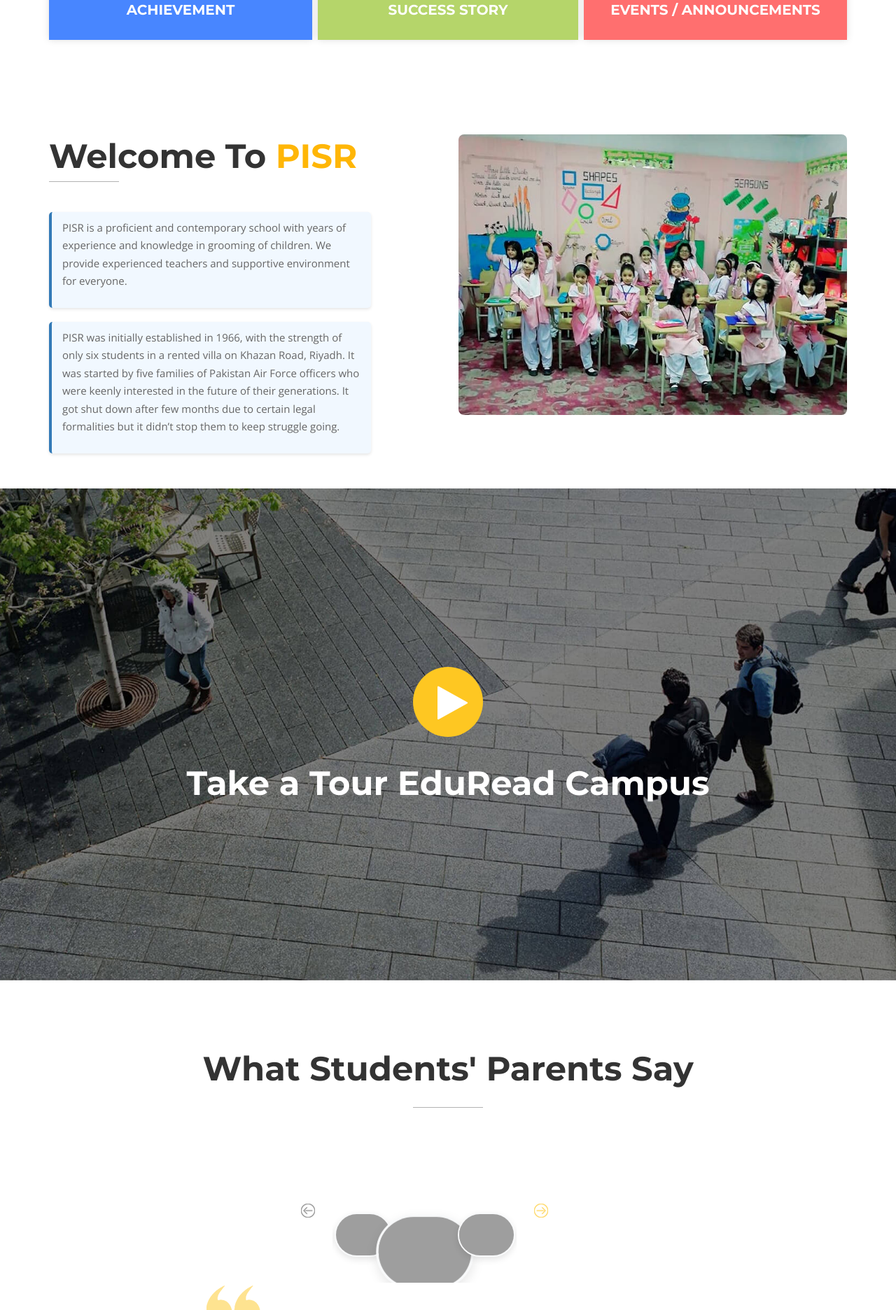
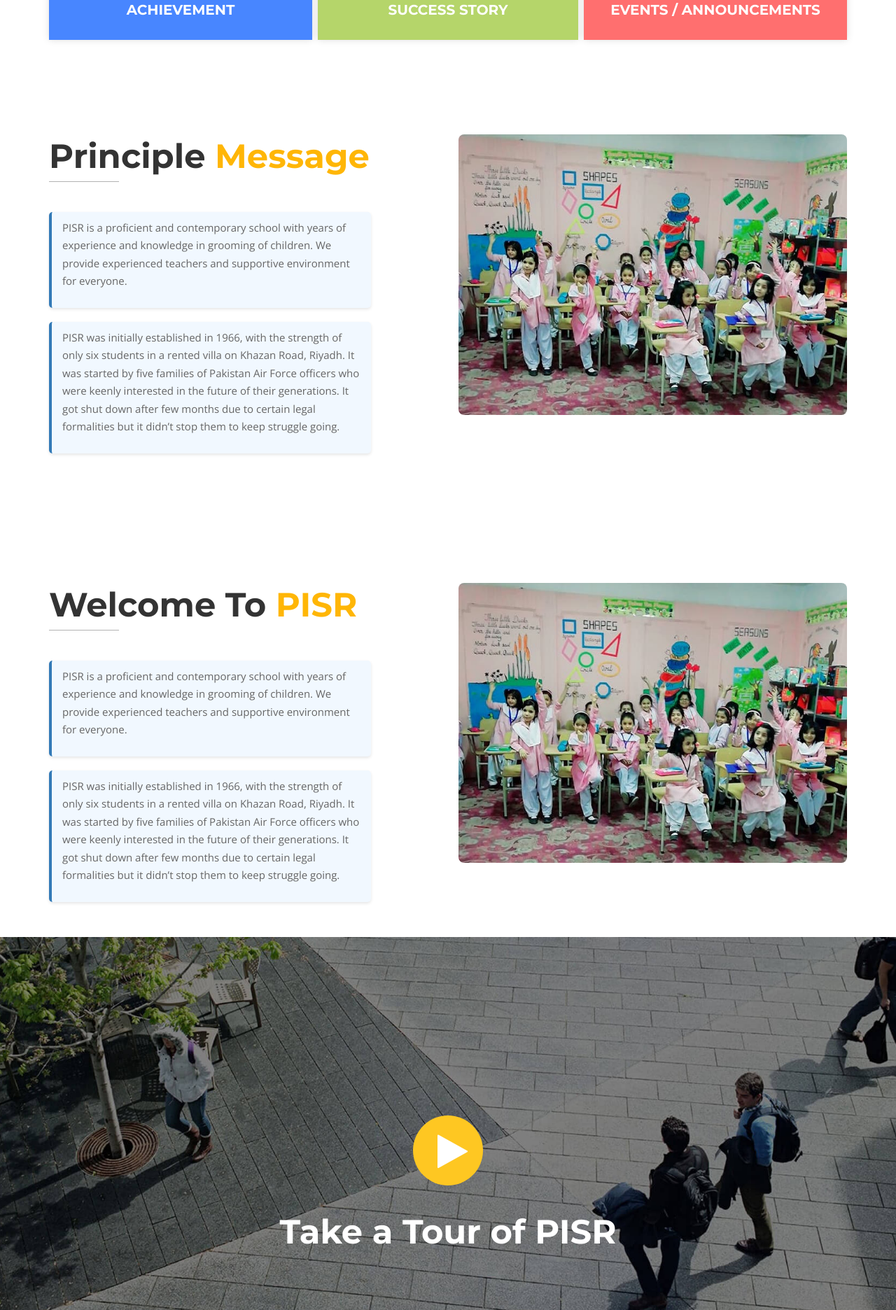
Before and after one commit to Muhammad-Daniyal0077/pisr, a CodeIgniter app: page /pisr/ in a window 1280 px wide. Shown: the part 899-2771 px from the top of the page at 70% size. Run offline with CodeIgniter, Linux system fonts and the light colour scheme; grey boxes are pictures that could not be loaded.

Commit message:
contact
contact update

```diff
--- a/application/views/Front_End/Home.php
+++ b/application/views/Front_End/Home.php
@@ -96,7 +96,7 @@
 
 
 
-
+<!-- Success -->
 <section class="slider-content-bottom">
     <div class="container">
         <div class="row sider-btm-row-inner">
@@ -126,6 +126,40 @@
 </section>
 
 
+<!-- Start Welcome Area section -->
+<section class="Welcome-area">
+    <div class="container">
+        <div class="row">
+            <div class="col-sm-6 Welcome-area-text">
+                <div class="row">
+                    <div class="col-sm-12 section-header-box">
+                        <div class="section-header section-header-l">
+                            <h2>Principle <span style="color: #ffb606;">Message</span></h2>
+
+                        </div><!-- ends: .section-header -->
+                    </div>
+                </div>
+                <p>PISR is a proficient and contemporary school
+                    with years of experience and knowledge in grooming of children. We provide experienced teachers
+                    and supportive environment for everyone.</p>
+                <br>
+                <p>PISR was initially established in 1966, with the strength of only six students in a rented villa
+                    on Khazan Road, Riyadh. It was started by five families of Pakistan Air Force officers who were
+                    keenly interested in the future of their generations. It got shut down after few months due to
+                    certain legal formalities but it didn’t stop them to keep struggle going. </p>
+
+
+            </div><!-- Ends: . -->
+
+            <div class="col-sm-6">
+                <img src="<?php echo base_url(); ?>asset/images/second_background.jpeg" alt="" class="imgs">
+            </div><!-- Ends: . -->
+        </div>
+    </div>
+</section><!-- Ends: . -->
+
+
+<!-- ./ End Welcome Area section -->
 <!-- Start Welcome Area section -->
 <section class="Welcome-area">
     <div class="container">
@@ -171,7 +205,7 @@
             </div>
 
             <div class="video-content">
-                <h2>Take a Tour EduRead Campus</h2>
+                <h2>Take a Tour of PISR</h2>
             </div><!-- ends: .section-header -->
         </div>
     </div>
--- a/application/views/Front_End/inc_/footer.php
+++ b/application/views/Front_End/inc_/footer.php
@@ -13,7 +13,7 @@
                     <ul class="list-unstyled">
                         <li><span><i class="fa fa-phone footer-icon"></i></span>+966114414428</li>
                         <li><span><i class="fa fa-envelope footer-icon"></i></span>support_team@pisr.org</li>
-                        <li><span><i class="fa fa-map-marker footer-icon"></i></span>01 Central Park, NYC</li>
+                        <li><span><i class="fa fa-map-marker footer-icon"></i></span>PO Box 3797 - Riyadh 11481 - Kingdom of Saudi Arabia</li>
                     </ul>
                 </div>
 
```
Also changed, not shown: application/controllers/BackEnd_Controller/Gallery.php (+28 -15 lines).
